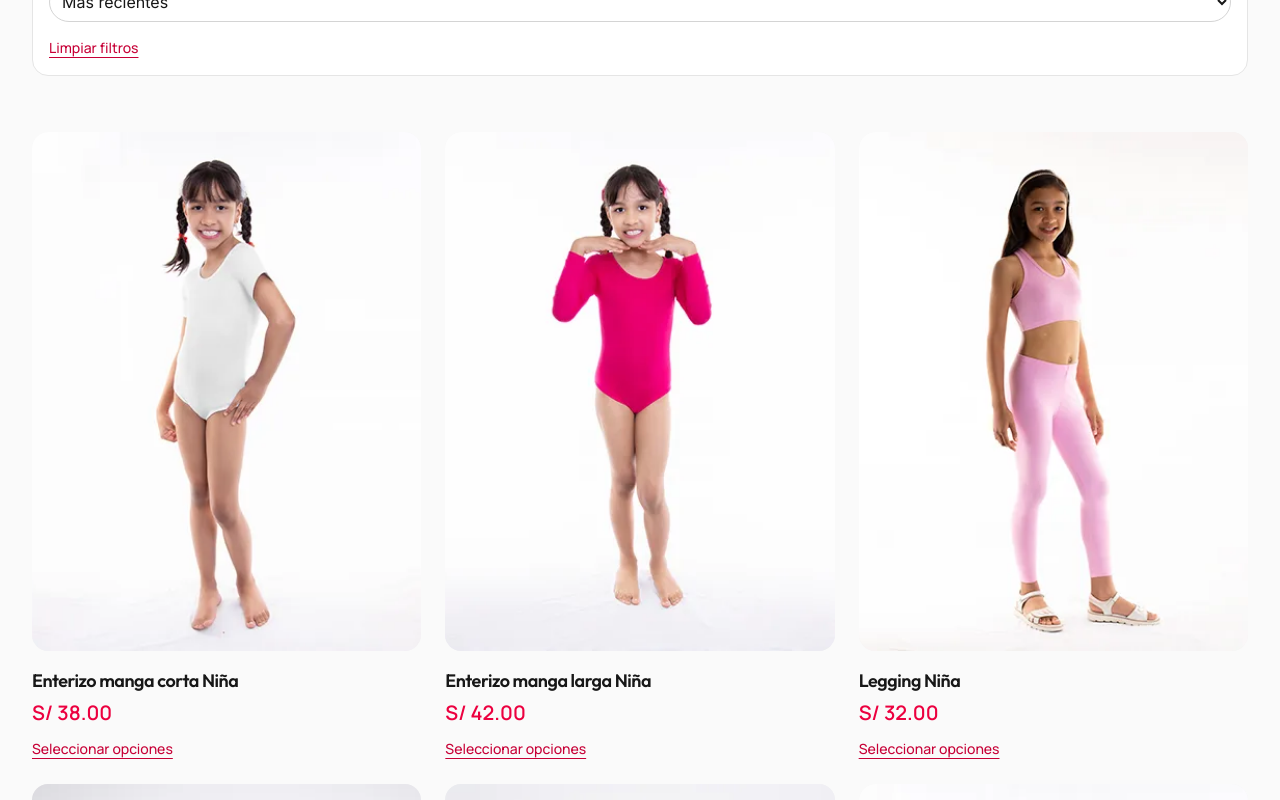
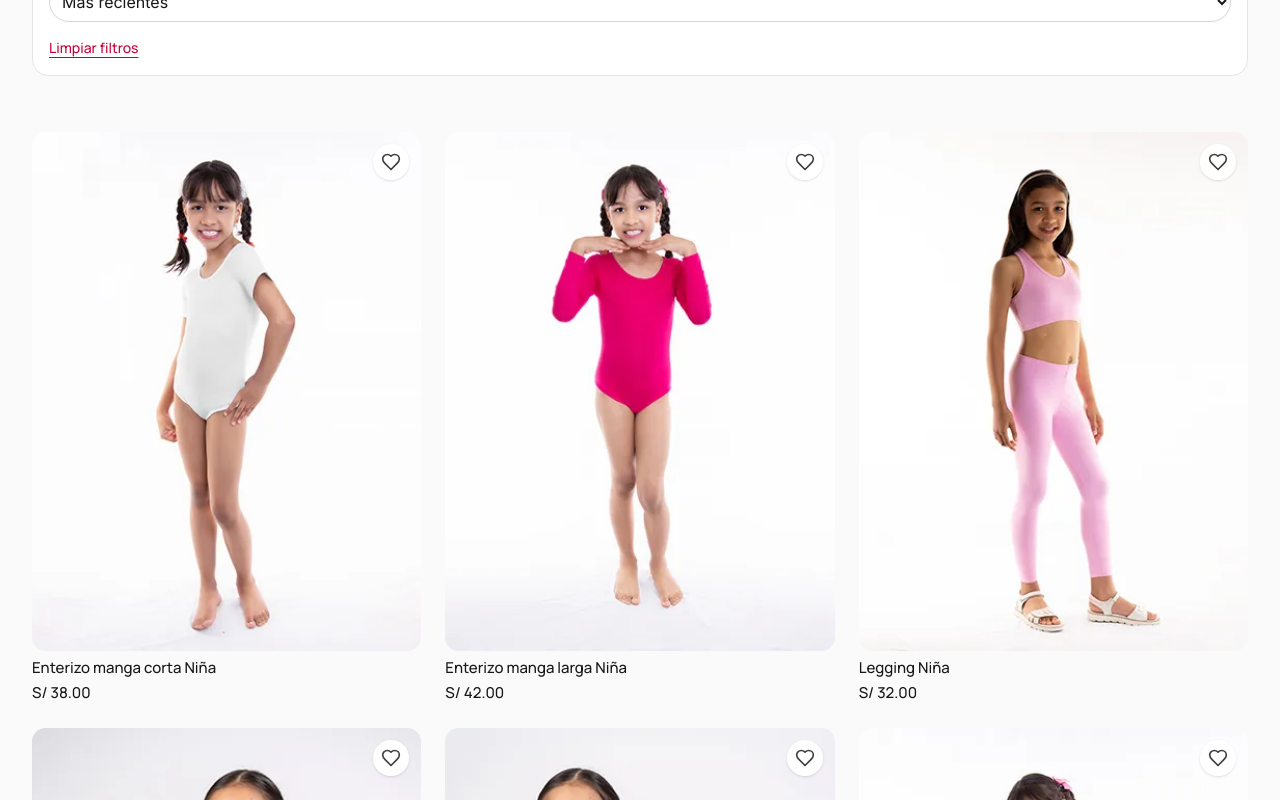
Before and after one commit to lkcv7299/v0-vialine-landing-page, a Next.js app: page /nina in a window 1280 px wide. Shown: the part 1140-1940 px from the top of the page. Built offline with nearby package versions, Linux system fonts and the light colour scheme.

Commit message:
Refactor product card to use shared UI component

```diff
--- a/components/ProductCard.tsx
+++ b/components/ProductCard.tsx
@@ -1,6 +1,5 @@
-import Link from "next/link"
 import type { Product } from "@/data/products"
-import WishlistHeart from "@/components/WishlistHeart"
+import ProductCardUI from "@/components/ui/ProductCard"
 
 function resolvePrimaryImage(product: Product): string {
   const colorEntry = product.colors.find((c) => typeof c === "object" && c.image) as
@@ -14,28 +13,14 @@ export default function ProductCard({ product }: { product: Product }) {
   const fallbackSrc = product.image && product.image !== imageSrc ? product.image : "/placeholder.svg"
 
   return (
-    <article className="group">
-      <Link href={`/producto/${product.slug}`} className="block">
-        <div className="aspect-[3/4] overflow-hidden rounded-2xl bg-neutral-100">
-          <img
-            src={imageSrc}
-            onError={(e) => {
-              ;(e.currentTarget as HTMLImageElement).src = fallbackSrc
-            }}
-            alt={product.title}
-            className="h-full w-full object-cover object-center transition-transform duration-300 group-hover:scale-105"
-            loading="lazy"
-          />
-          <WishlistHeart slug={product.slug} />
-        </div>
-        <div className="mt-4">
-          <h3 className="text-lg font-semibold text-neutral-900">{product.title}</h3>
-          <p className="mt-1 text-xl font-bold text-rose-600">S/ {product.price.toFixed(2)}</p>
-          <span className="mt-3 inline-block text-sm text-rose-700 hover:text-rose-600 underline underline-offset-4">
-            Seleccionar opciones
-          </span>
-        </div>
-      </Link>
-    </article>
+    <ProductCardUI
+      href={`/producto/${product.slug}`}
+      title={product.title}
+      price={product.price}
+      image={imageSrc}
+      fallbackImage={fallbackSrc}
+      slug={product.slug}
+      badge={(product as any).badge}
+    />
   )
 }
```
Also changed, not shown: .eslintrc.json (added).
